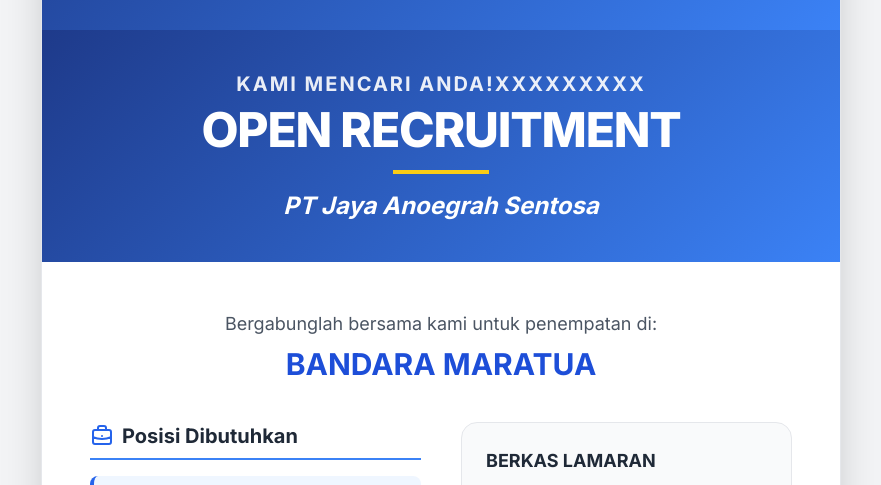
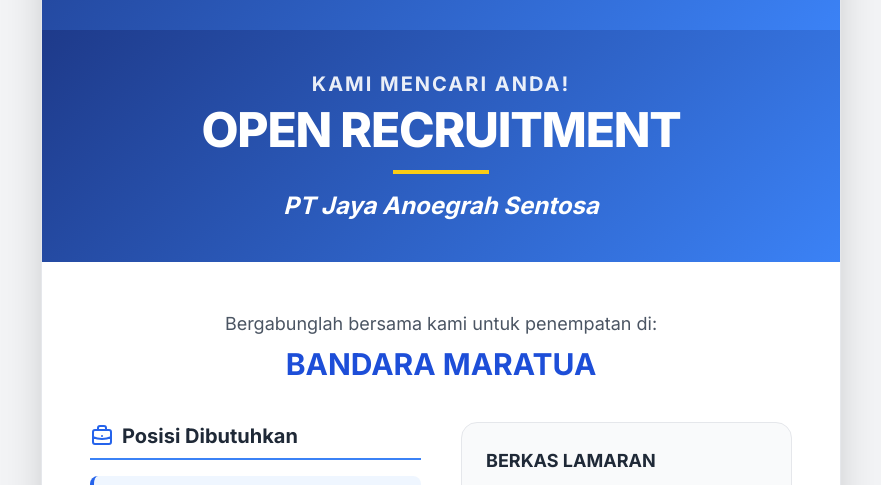
Before and after one commit to hapsahgestha31-art/repo-website, a plain HTML site: page index.html in a window 1280 px wide. Shown: the part 245-730 px from the top of the page, without its empty margins (199-1080 px from the left). Drawn offline with nearby package versions, Linux system fonts and the light colour scheme.

Commit message:
Update index.html

```diff
--- a/index.html
+++ b/index.html
@@ -24,7 +24,7 @@
       </div>
       <div class="gradient-bg p-10 text-white text-center">
         <h2 class="text-xl font-bold tracking-widest uppercase mb-2 opacity-90">
-          Kami Mencari Anda!xxxxxxxxx
+          Kami Mencari Anda!
         </h2>
         <h1 class="text-5xl font-extrabold mb-4 tracking-tight">
           OPEN RECRUITMENT
```
